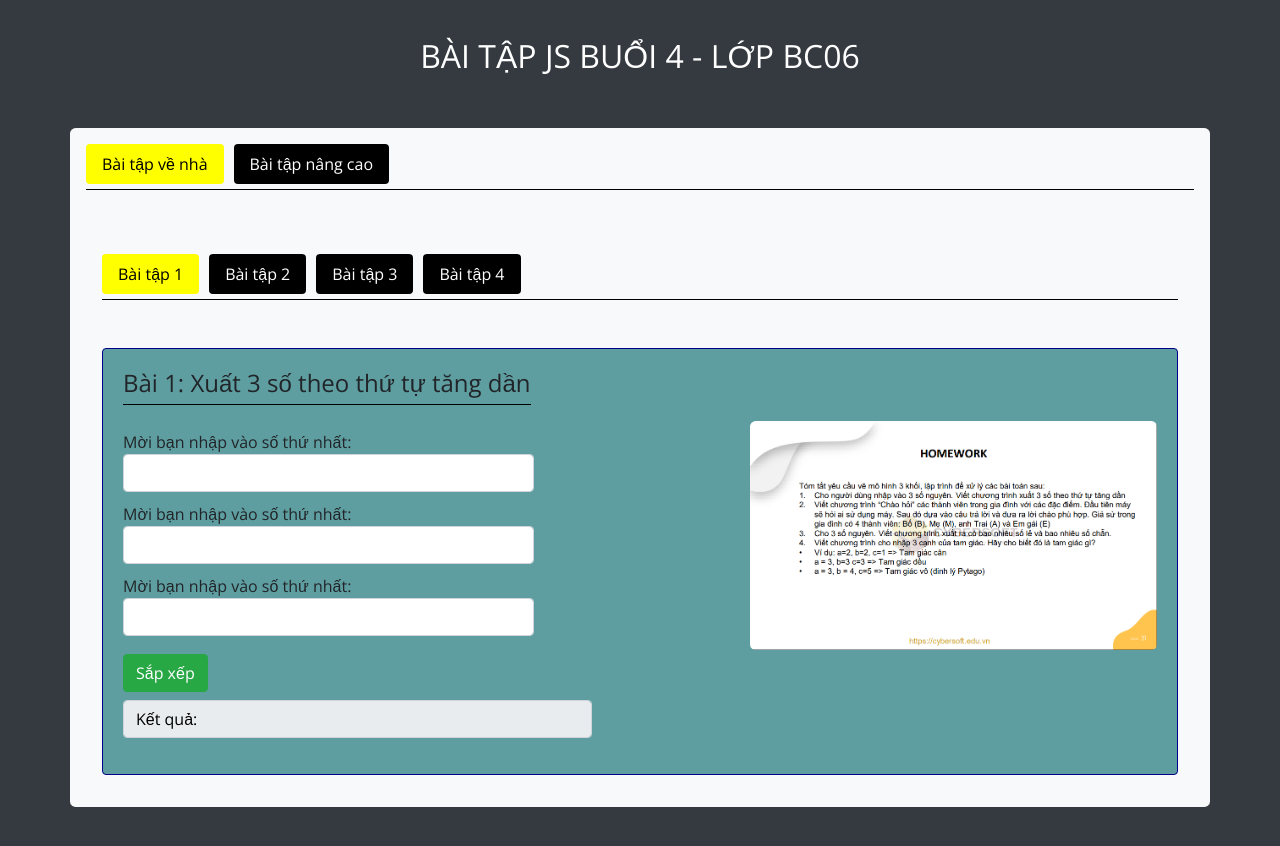
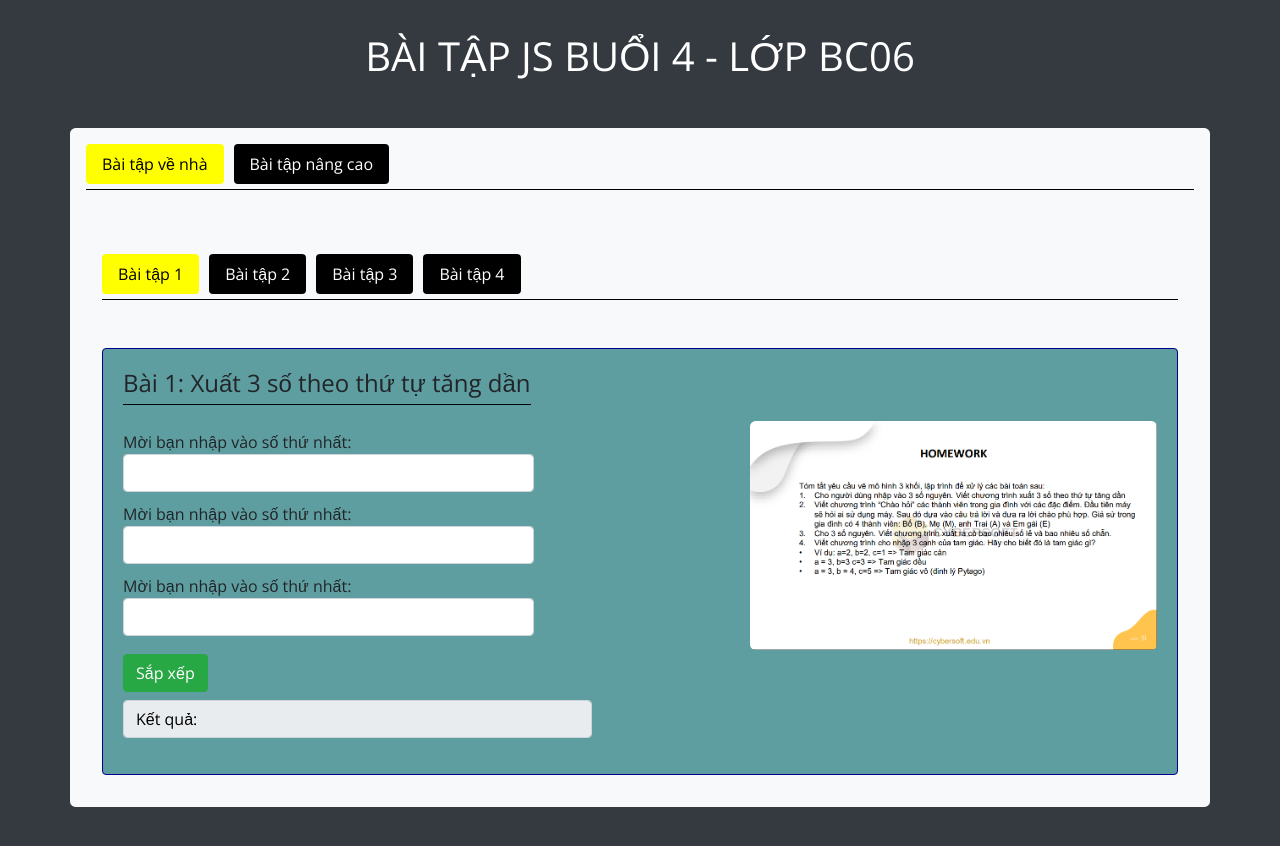
Before and after one commit to tcdtist/BC06_BaiGiaiBaiTap_JS_Buoi4_ToanTuDieuKien, a plain HTML site: page index.html in a window 1280 px wide. Shown: the top 846 px of the page. Drawn offline with nearby package versions, Linux system fonts and the light colour scheme.

Commit message:
update title

```diff
--- a/index.html
+++ b/index.html
@@ -26,7 +26,7 @@
 <body class="bg-dark">
 
     <!-- title -->
-    <div class="title">Bài tập JS Buổi 4 - Lớp BC06</div>
+    <h1 class="title">Bài tập JS Buổi 4 - Lớp BC06</h1>
 
     <!-- layout bài tập -->
     <section id="bai-tap" class="m-5 rounded">
--- a/scss/style.scss
+++ b/scss/style.scss
@@ -13,7 +13,7 @@ body {
     color: #fff;
     text-transform: uppercase;
     margin-top: 2rem;
-    font-size: 2rem;
+    // font-size: 2rem;
 }
 .thong-bao {
     color: red !important;
```
Also changed, not shown: css/style.css, 1 other file.
